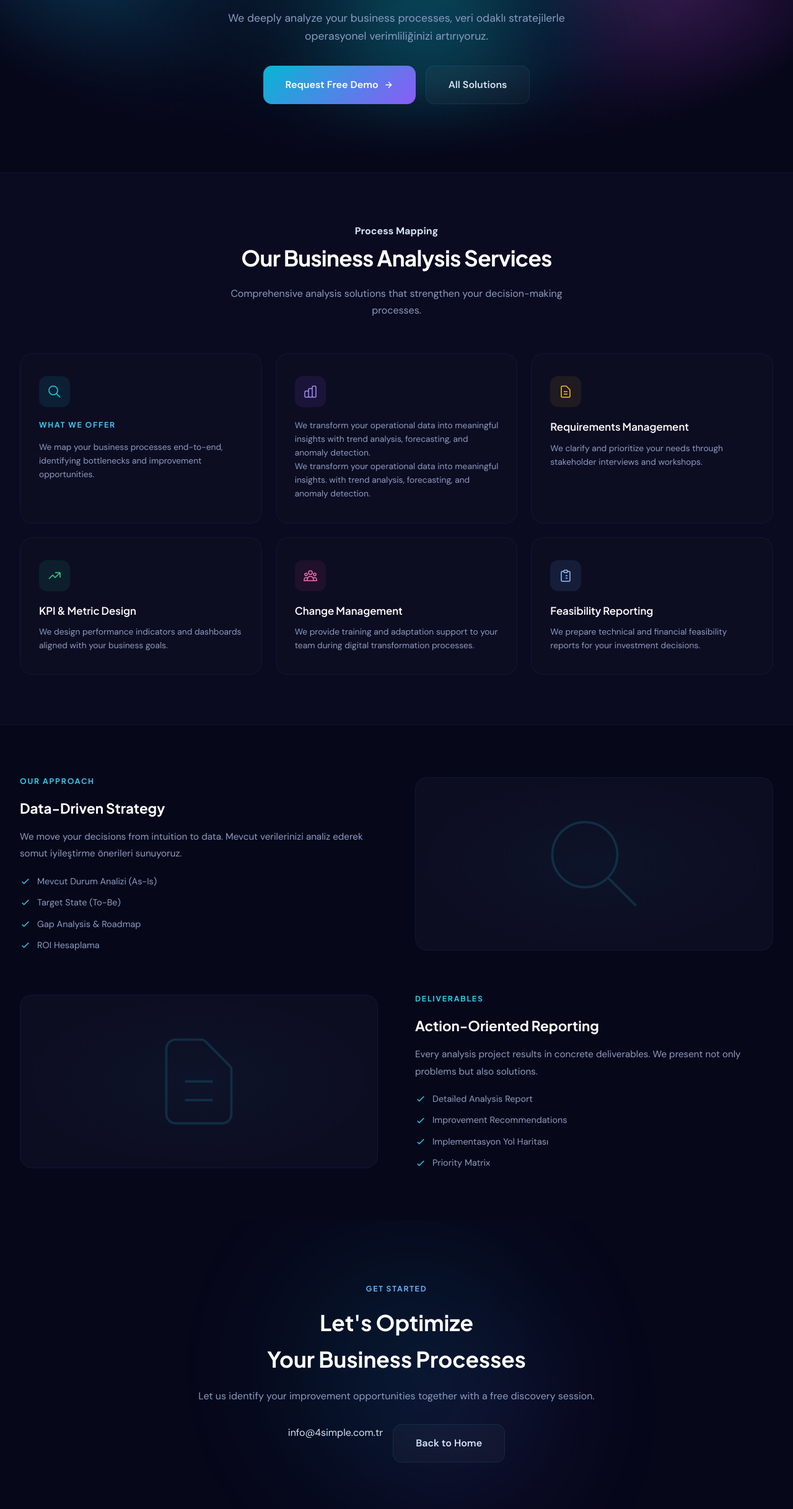
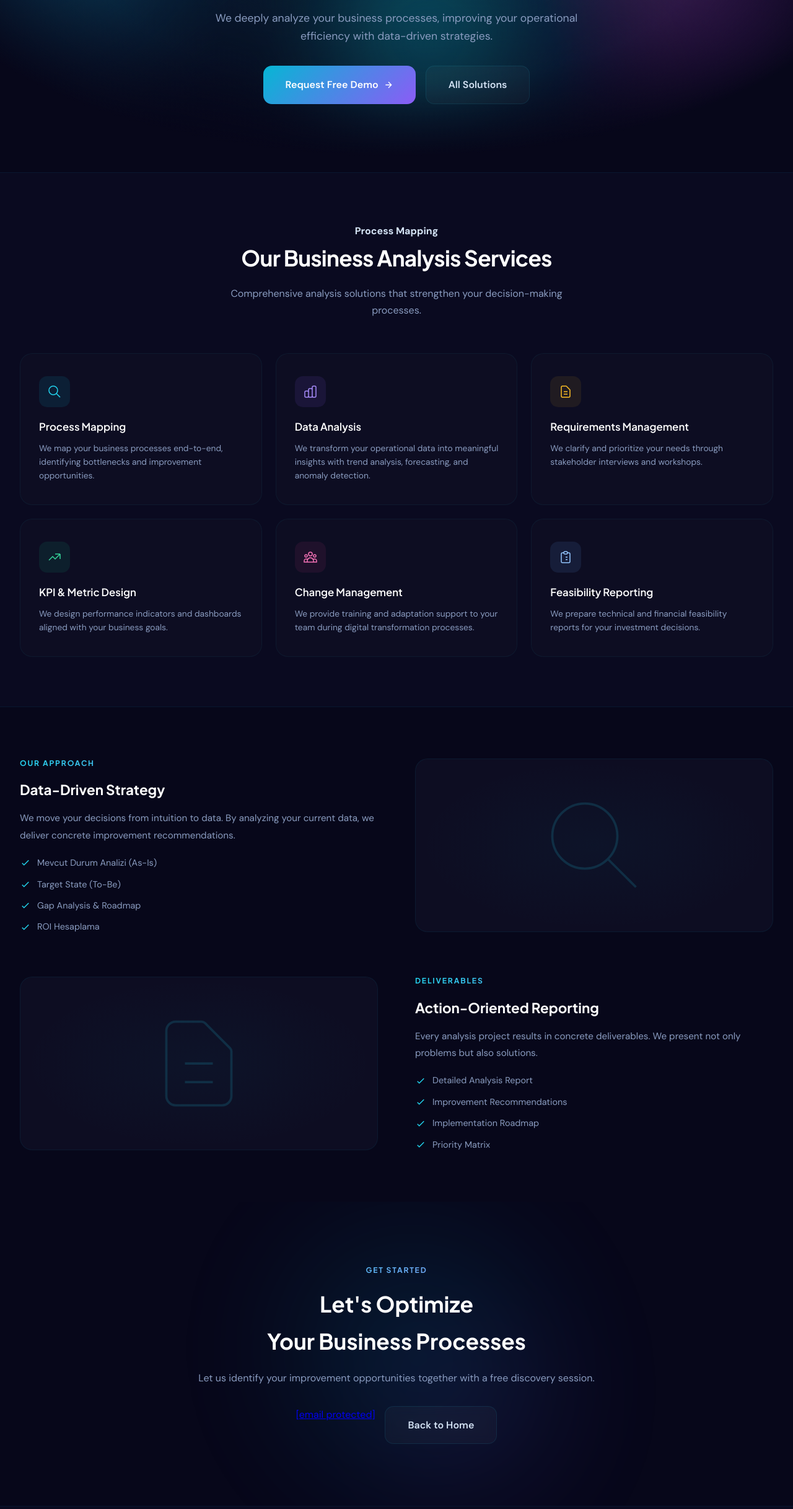
Before and after one commit to 4simplebilisim/4simple, a plain HTML site: page en/is-analizi.html in a window 1280 px wide. Shown: the part 362-2797 px from the top of the page at 62% size. Drawn offline with Linux system fonts and the light colour scheme.

Commit message:
Add files via upload

```diff
--- a/en/is-analizi.html
+++ b/en/is-analizi.html
@@ -117,7 +117,7 @@ footer{background:var(--surface);border-top:1px solid var(--border);padding:48px
     <a href="index.html" class="nav-logo"><svg viewBox="0 0 240 44" width="185" xmlns="http://www.w3.org/2000/svg"><defs><linearGradient id="nlg" x1="0%" y1="0%" x2="100%" y2="100%"><stop offset="0%" stop-color="#06b6d4"/><stop offset="100%" stop-color="#8b5cf6"/></linearGradient></defs><rect x="2" y="0" width="40" height="40" rx="11" fill="url(#nlg)"/><text x="22" y="30" text-anchor="middle" font-family="'Plus Jakarta Sans',sans-serif" font-weight="800" font-size="23" fill="#fff">4</text><text x="52" y="30" font-family="'Plus Jakarta Sans',sans-serif" font-weight="700" font-size="24" fill="#fff" letter-spacing="1">Simple</text></svg></a>
     <div class="nav-links"><a href="index.html#hizmetler">Services</a><a href="index.html#urunler">Products</a><a href="index.html#neden">Why Us</a><a href="demo-talep.html" class="nav-cta">Contact Us</a></div>
     <div class="lang-switch" id="langSwitch"><button class="lang-btn" onclick="document.getElementById('langSwitch').classList.toggle('open')"> EN <svg fill="none" viewBox="0 0 24 24" stroke="currentColor" stroke-width="2"><path d="M19 9l-7 7-7-7"/></svg></button><div class="lang-dd"><a href="../is-analizi.html" >TR Türkçe</a><a href="is-analizi.html"class="active">EN English</a></div></div>
-    <button class="mob-toggle" onclick="document.getElementById('mobMenu').classList.toggle('open')" aria-label="Menü"><svg width="24" height="24" fill="none" stroke="currentColor" stroke-width="2"><path d="M4 6h16M4 12h16M4 18h16"/></svg></button>
+    <button class="mob-toggle" onclick="document.getElementById('mobMenu').classList.toggle('open')" aria-label="Menu"><svg width="24" height="24" fill="none" stroke="currentColor" stroke-width="2"><path d="M4 6h16M4 12h16M4 18h16"/></svg></button>
   </div>
   <div class="mob-menu" id="mobMenu"><a href="index.html#hizmetler">Services</a><a href="index.html#urunler">Products</a><a href="index.html#neden">Why Us</a><a href="demo-talep.html">Contact Us</a></div>
 </nav>
@@ -130,7 +130,7 @@ footer{background:var(--surface);border-top:1px solid var(--border);padding:48px
   <div class="hero-content">
     <div class="hero-badge"><span class="badge-dot"></span>Business Analysis & Consulting</div>
     <h1>Data-Driven Decisions<br><span class="gradient-text">Business Analysis Solutions</span></h1>
-    <p class="hero-desc">We deeply analyze your business processes, veri odaklı stratejilerle operasyonel verimliliğinizi artırıyoruz.</p>
+    <p class="hero-desc">We deeply analyze your business processes, improving your operational efficiency with data-driven strategies.</p>
     <div class="hero-buttons">
       <a href="demo-talep.html" class="magic-btn magic-btn-primary"><span>Request Free Demo</span> <svg width="16" height="16" fill="none" viewBox="0 0 24 24" stroke="currentColor" stroke-width="2"><path d="M5 12h14M12 5l7 7-7 7"/></svg></a>
       <a href="index.html" class="magic-btn magic-btn-secondary"><span>All Solutions</span></a>
@@ -140,8 +140,8 @@ footer{background:var(--surface);border-top:1px solid var(--border);padding:48px
 
 <section class="alt-section"><div class="section-inner"><div class="section-header"><h4>Process Mapping</h4><h2>Our Business Analysis Services</h2><p>Comprehensive analysis solutions that strengthen your decision-making processes.</p></div>
 <div class="bento-grid">
-<div class="bento-card"><div class="card-icon"><svg width="24" height="24" fill="none" viewBox="0 0 24 24" stroke="currentColor" stroke-width="1.5"><path d="M21 21l-6-6m2-5a7 7 0 11-14 0 7 7 0 0114 0z"/></svg></div><div class="section-tag">What We Offer</div><p>We map your business processes end-to-end, identifying bottlenecks and improvement opportunities.</p></div>
-<div class="bento-card"><div class="card-icon"><svg width="24" height="24" fill="none" viewBox="0 0 24 24" stroke="currentColor" stroke-width="1.5"><path d="M9 19v-6a2 2 0 00-2-2H5a2 2 0 00-2 2v6a2 2 0 002 2h2a2 2 0 002-2zm0 0V9a2 2 0 012-2h2a2 2 0 012 2v10m-6 0a2 2 0 002 2h2a2 2 0 002-2m0 0V5a2 2 0 012-2h2a2 2 0 012 2v14a2 2 0 01-2 2h-2a2 2 0 01-2-2z"/></svg></div><p>We transform your operational data into meaningful insights with trend analysis, forecasting, and anomaly detection.</p><p>We transform your operational data into meaningful insights. with trend analysis, forecasting, and anomaly detection.</p></div>
+<div class="bento-card"><div class="card-icon"><svg width="24" height="24" fill="none" viewBox="0 0 24 24" stroke="currentColor" stroke-width="1.5"><path d="M21 21l-6-6m2-5a7 7 0 11-14 0 7 7 0 0114 0z"/></svg></div><h4>Process Mapping</h4><p>We map your business processes end-to-end, identifying bottlenecks and improvement opportunities.</p></div>
+<div class="bento-card"><div class="card-icon"><svg width="24" height="24" fill="none" viewBox="0 0 24 24" stroke="currentColor" stroke-width="1.5"><path d="M9 19v-6a2 2 0 00-2-2H5a2 2 0 00-2 2v6a2 2 0 002 2h2a2 2 0 002-2zm0 0V9a2 2 0 012-2h2a2 2 0 012 2v10m-6 0a2 2 0 002 2h2a2 2 0 002-2m0 0V5a2 2 0 012-2h2a2 2 0 012 2v14a2 2 0 01-2 2h-2a2 2 0 01-2-2z"/></svg></div><h4>Data Analysis</h4><p>We transform your operational data into meaningful insights with trend analysis, forecasting, and anomaly detection.</p></div>
 <div class="bento-card"><div class="card-icon"><svg width="24" height="24" fill="none" viewBox="0 0 24 24" stroke="currentColor" stroke-width="1.5"><path d="M9 12h6m-6 4h6m2 5H7a2 2 0 01-2-2V5a2 2 0 012-2h5.586a1 1 0 01.707.293l5.414 5.414a1 1 0 01.293.707V19a2 2 0 01-2 2z"/></svg></div><h4>Requirements Management</h4><p>We clarify and prioritize your needs through stakeholder interviews and workshops.</p></div>
 <div class="bento-card"><div class="card-icon"><svg width="24" height="24" fill="none" viewBox="0 0 24 24" stroke="currentColor" stroke-width="1.5"><path d="M13 7h8m0 0v8m0-8l-8 8-4-4-6 6"/></svg></div><h4>KPI & Metric Design</h4><p>We design performance indicators and dashboards aligned with your business goals.</p></div>
 <div class="bento-card"><div class="card-icon"><svg width="24" height="24" fill="none" viewBox="0 0 24 24" stroke="currentColor" stroke-width="1.5"><path d="M17 20h5v-2a3 3 0 00-5.356-1.857M17 20H7m10 0v-2c0-.656-.126-1.283-.356-1.857M7 20H2v-2a3 3 0 015.356-1.857M7 20v-2c0-.656.126-1.283.356-1.857m0 0a5.002 5.002 0 019.288 0M15 7a3 3 0 11-6 0 3 3 0 016 0zm6 3a2 2 0 11-4 0 2 2 0 014 0zM7 10a2 2 0 11-4 0 2 2 0 014 0z"/></svg></div><h4>Change Management</h4><p>We provide training and adaptation support to your team during digital transformation processes.</p></div>
@@ -149,11 +149,11 @@ footer{background:var(--surface);border-top:1px solid var(--border);padding:48px
 </div></div></section>
 
 <section><div class="section-inner">
-<div class="detail-block"><div class="detail-text"><div class="section-tag">Our Approach</div><h3>Data-Driven Strategy</h3><p>We move your decisions from intuition to data. Mevcut verilerinizi analiz ederek somut iyileştirme önerileri sunuyoruz.</p>
+<div class="detail-block"><div class="detail-text"><div class="section-tag">Our Approach</div><h3>Data-Driven Strategy</h3><p>We move your decisions from intuition to data. By analyzing your current data, we deliver concrete improvement recommendations.</p>
 <ul class="check-list"><li><svg width="18" height="18" fill="none" viewBox="0 0 24 24" stroke="currentColor" stroke-width="2"><path d="M5 13l4 4L19 7"/></svg>Mevcut Durum Analizi (As-Is)</li><li><svg width="18" height="18" fill="none" viewBox="0 0 24 24" stroke="currentColor" stroke-width="2"><path d="M5 13l4 4L19 7"/></svg>Target State (To-Be)</li><li><svg width="18" height="18" fill="none" viewBox="0 0 24 24" stroke="currentColor" stroke-width="2"><path d="M5 13l4 4L19 7"/></svg>Gap Analysis & Roadmap</li><li><svg width="18" height="18" fill="none" viewBox="0 0 24 24" stroke="currentColor" stroke-width="2"><path d="M5 13l4 4L19 7"/></svg>ROI Hesaplama</li></ul></div>
 <div class="detail-visual"><svg class="visual-icon" width="180" height="180" fill="none" viewBox="0 0 24 24" stroke="currentColor" stroke-width="0.5"><svg width="24" height="24" fill="none" viewBox="0 0 24 24" stroke="currentColor" ><path d="M21 21l-6-6m2-5a7 7 0 11-14 0 7 7 0 0114 0z"/></svg></svg></div></div>
 <div class="detail-block reverse"><div class="detail-text"><div class="section-tag">Deliverables</div><h3>Action-Oriented Reporting</h3><p>Every analysis project results in concrete deliverables. We present not only problems but also solutions.</p>
-<ul class="check-list"><li><svg width="18" height="18" fill="none" viewBox="0 0 24 24" stroke="currentColor" stroke-width="2"><path d="M5 13l4 4L19 7"/></svg>Detailed Analysis Report</li><li><svg width="18" height="18" fill="none" viewBox="0 0 24 24" stroke="currentColor" stroke-width="2"><path d="M5 13l4 4L19 7"/></svg>Improvement Recommendations</li><li><svg width="18" height="18" fill="none" viewBox="0 0 24 24" stroke="currentColor" stroke-width="2"><path d="M5 13l4 4L19 7"/></svg>Implementasyon Yol Haritası</li><li><svg width="18" height="18" fill="none" viewBox="0 0 24 24" stroke="currentColor" stroke-width="2"><path d="M5 13l4 4L19 7"/></svg>Priority Matrix</li></ul></div>
+<ul class="check-list"><li><svg width="18" height="18" fill="none" viewBox="0 0 24 24" stroke="currentColor" stroke-width="2"><path d="M5 13l4 4L19 7"/></svg>Detailed Analysis Report</li><li><svg width="18" height="18" fill="none" viewBox="0 0 24 24" stroke="currentColor" stroke-width="2"><path d="M5 13l4 4L19 7"/></svg>Improvement Recommendations</li><li><svg width="18" height="18" fill="none" viewBox="0 0 24 24" stroke="currentColor" stroke-width="2"><path d="M5 13l4 4L19 7"/></svg>Implementation Roadmap</li><li><svg width="18" height="18" fill="none" viewBox="0 0 24 24" stroke="currentColor" stroke-width="2"><path d="M5 13l4 4L19 7"/></svg>Priority Matrix</li></ul></div>
 <div class="detail-visual"><svg class="visual-icon" width="180" height="180" fill="none" viewBox="0 0 24 24" stroke="currentColor" stroke-width="0.5"><svg width="24" height="24" fill="none" viewBox="0 0 24 24" stroke="currentColor" ><path d="M9 12h6m-6 4h6m2 5H7a2 2 0 01-2-2V5a2 2 0 012-2h5.586a1 1 0 01.707.293l5.414 5.414a1 1 0 01.293.707V19a2 2 0 01-2 2z"/></svg></svg></div></div>
 </div></section>
 
@@ -164,7 +164,7 @@ footer{background:var(--surface);border-top:1px solid var(--border);padding:48px
     <h2>Let's Optimize<br>Your Business Processes</h2>
     <p>Let us identify your improvement opportunities together with a free discovery session.</p>
     <div class="hero-buttons" style="animation:none">
-      info@4simple.com.tr
+      <a href="/cdn-cgi/l/email-protection" class="__cf_email__" data-cfemail="f69f989099b6c2859f9b869a93d895999bd88284">[email&#160;protected]</a>
       <a href="index.html" class="magic-btn magic-btn-secondary"><span>Back to Home</span></a>
     </div>
   </div>
@@ -176,11 +176,11 @@ footer{background:var(--surface);border-top:1px solid var(--border);padding:48px
     <div class="footer-col"><h5>Services</h5><a href="ozel-yazilim.html">Custom Software</a><a href="is-analizi.html">Business Analysis</a><a href="proje-yonetimi.html">Project Management</a><a href="otomasyon.html">Automation</a><a href="entegrasyon.html">Integration</a><a href="is-zekasi.html">Business Intelligence</a></div>
     <div class="footer-col"><h5>Products</h5><a href="stockmate.html">StockMate</a><a href="webplus.html">WebPlus</a><a href="questmate.html">QuestMate</a><a href="trassir.html">Trassir</a></div>
   </div>
-  <div class="footer-bottom"><span>&copy; 2022 4Simple IT. All rights reserved.</span>info@4simple.com.tr</div>
+  <div class="footer-bottom"><span>&copy; 2022 4Simple IT. All rights reserved.</span><a href="/cdn-cgi/l/email-protection" class="__cf_email__" data-cfemail="751c1b131a3541061c180519105b161a185b0107">[email&#160;protected]</a></div>
 </footer>
 
 
-<script>
+<script data-cfasync="false" src="/cdn-cgi/scripts/5c5dd728/cloudflare-static/email-decode.min.js"></script><script>
 // ═══ DOT GRID ═══
 (()=>{
   const canvas=document.getElementById('dotGrid');
@@ -196,11 +196,4 @@ footer{background:var(--surface);border-top:1px solid var(--border);padding:48px
   canvas.addEventListener('mouseleave',()=>{mouse.x=-9999;mouse.y=-9999});
   canvas.addEventListener('click',e=>{const r=canvas.getBoundingClientRect();shocks.push({x:e.clientX-r.left,y:e.clientY-r.top,t:0,mx:15})});
 canvas.addEventListener('touchstart',e=>{const r=canvas.getBoundingClientRect(),t=e.touches[0];shocks.push({x:t.clientX-r.left,y:t.clientY-r.top,t:0,mx:15})},{passive:true});
-canvas.addEventListener('touchmove',e=>{e.preventDefault();const r=canvas.getBoundingClientRect(),t=e.touches[0];mouse.x=t.clientX-r.left;mouse.y=t.clientY-r.top},{passive:false});
-window.addEventListener('resize',()=>{W=canvas.width=canvas.offsetWidth;H=canvas.height=canvas.offsetHeight;buildGrid()});
-buildGrid();draw()})();
-
-document.addEventListener('click',function(e){var ls=document.getElementById('langSwitch');if(ls&&!ls.contains(e.target))ls.classList.remove('open')});
-</script>
-</body>
-</html>
+canvas.addEventListener('touchmove',e=>{e.preventDefault();const r=canvas.getBoundingClientRect(),t=e.touches[0];mouse.x=t.clientX-r.left;mouse.y=t.clientY
```
